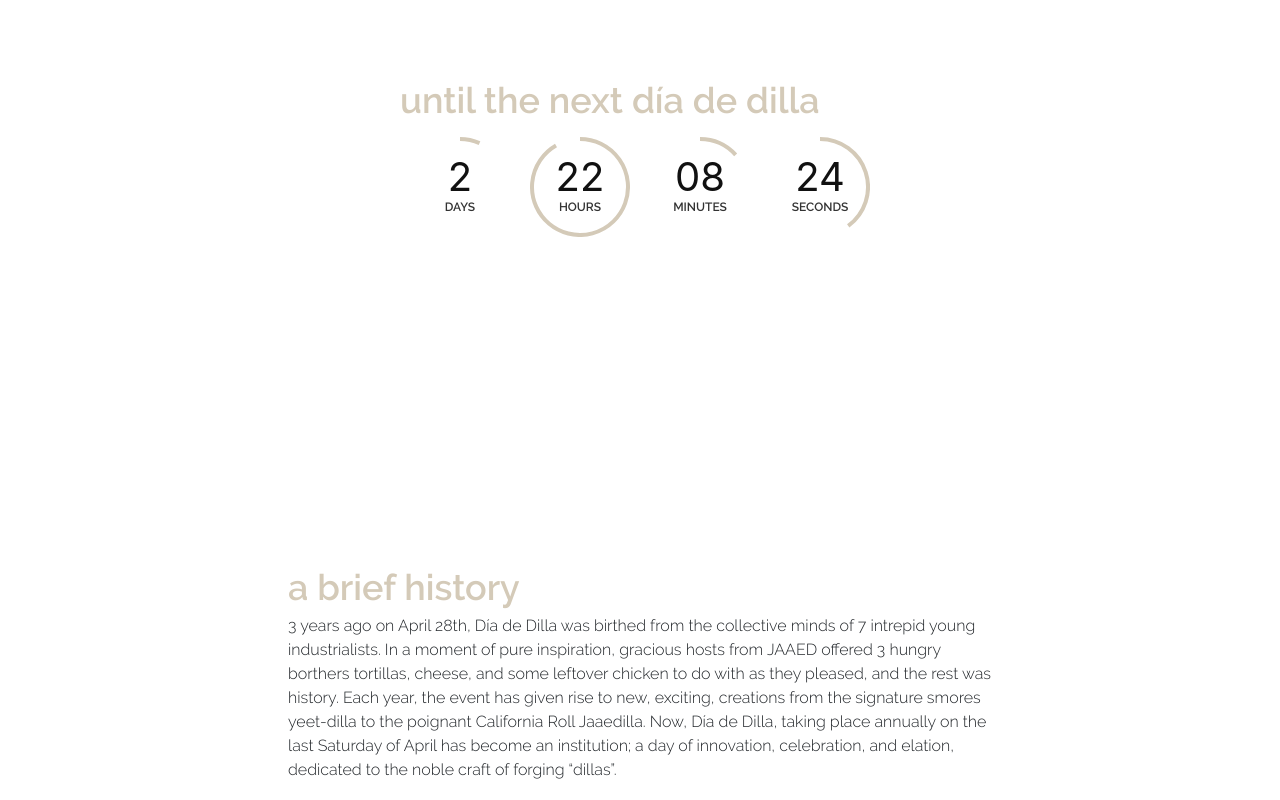
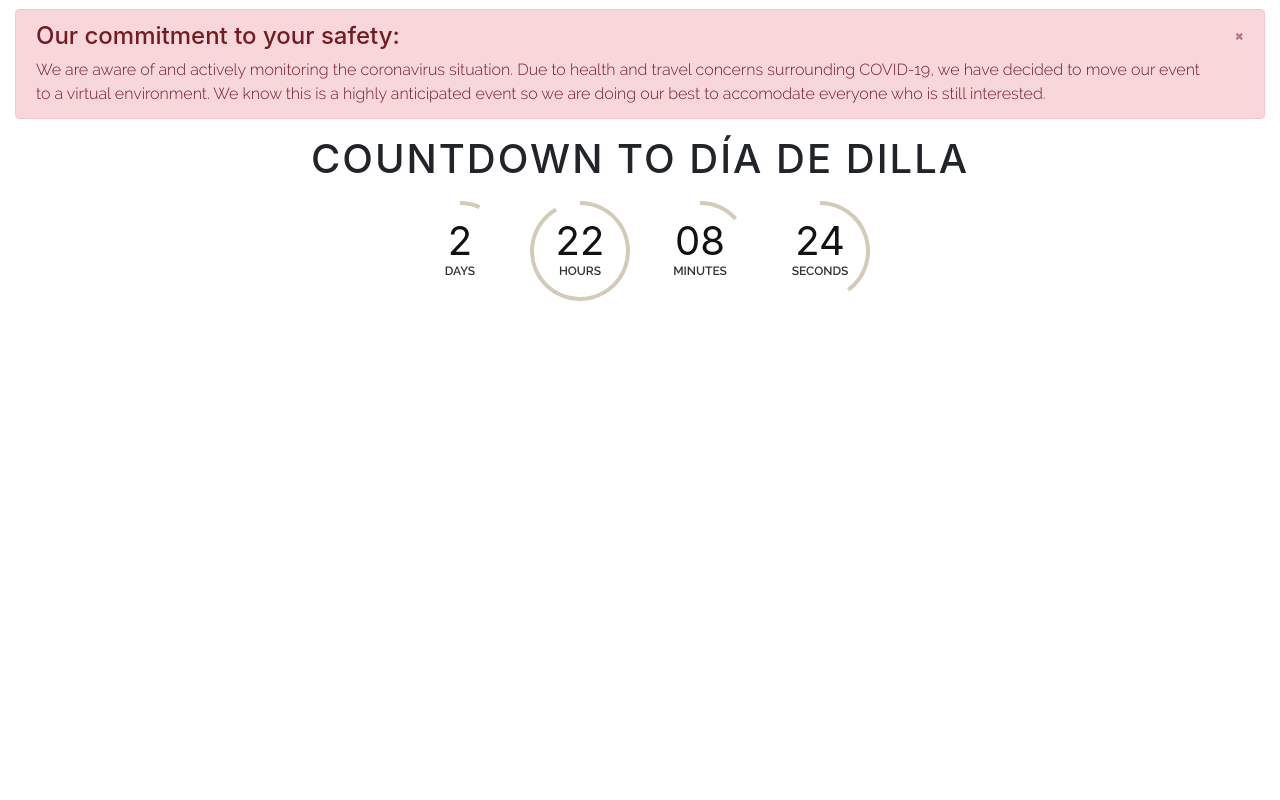
Before and after one commit to diadedilla/diadedilla.github.io, a React (Create React App) app: page / in a window 1280 px wide. Shown: the part 240-1040 px from the top of the page. After the commit the page ends 800 px from the top, so only its background shows below. Built offline with nearby package versions, Linux system fonts and the light colour scheme.

Commit message:
Added footer, updated timer styling

```diff
--- a/src/App.js
+++ b/src/App.js
@@ -5,6 +5,7 @@ import { BrowserRouter as Router, Route } from 'react-router-dom';
 import About from './Components/About';
 import Recipes from './Components/Recipes';
 import Navigation from './Components/Navigation';
+import Footer from './Components/Footer';
 
 class App extends Component {
   constructor(props) {
@@ -23,9 +24,9 @@ class App extends Component {
           <Route exact path="/" component={ About } />
           <Route path={process.env.PUBLIC_URL + "/recipes"} component={ Recipes } />
         </div>
+        <Footer />
       </Router>
     )
-
   }
 }
 
--- a/src/Components/About.jsx
+++ b/src/Components/About.jsx
@@ -9,41 +9,65 @@ import { HISTORY, COVID, ETYMOLOGY } from '../strings'
 export default class About extends Component {
     constructor() {
         super();
+
         this.state = {
-            width: window.innerWidth,
-        };
+            show: true
+        }
     }
 
     render() {
         document.title = 'About Día de Dilla';
+        const handleClose = () => this.setState({ show: false })
 
         return (
             <>
-                <Container style={{ height: '100vh', display: 'flex', justifyContent: 'center', alignItems: 'center', marginTop: '-56px' }} >
-                    <div className='overlay'>
-                        <Alert variant="danger" className='center-column'>
+                <Container style={{ height: '100vh', maxWidth: '100vw', display: 'flex', justifyContent: 'center', alignItems: 'center', marginTop: '-56px'}} >
+                    <Row>
+                    <div className='col-12'>
+                        <Alert show={this.state.show} variant="danger" onClose={handleClose} dismissible>
                             <Alert.Heading>{ COVID.title }</Alert.Heading>
                             <p>
                                 { COVID.body }
                             </p>
                         </Alert>
                     </div>
-                    <Row>
+                    <div className='col-12 col-xs-2'>
                         <Timer timeTillDate='2020-04-25 3:00' timeFormat='YYYY-MM-DD, hh:mm' />
+                    </div>
                     </Row>
                 </Container>
                 <div className='center-column'>
-                    <div className='description'>
+                    <FadeInSection className='description'>
                         <p className='header'>{HISTORY.title}</p>
                         <p>{HISTORY.body}</p>
-                    </div>
-                    <div className='description'>
+                    </FadeInSection>
+                    <FadeInSection className='description'>
                         <p className='header'>{ETYMOLOGY.title}</p>
                         <p>{ETYMOLOGY.body}</p>
-                    </div>
+                    </FadeInSection>
                 </div>
                 <div style={{ paddingBottom: '50px' }} />
             </>
         )
     }
 }
+
+function FadeInSection(props) {
+    const [isVisible, setVisible] = React.useState(true);
+    const domRef = React.useRef();
+    React.useEffect(() => {
+      const observer = new IntersectionObserver(entries => {
+        entries.forEach(entry => setVisible(entry.isIntersecting));
+      });
+      observer.observe(domRef.current);
+      return () => observer.unobserve(domRef.current);
+    }, []);
+    return (
+      <div
+        className={`fade-in-section ${isVisible ? 'is-visible' : ''}`}
+        ref={domRef}
+      >
+        {props.children}
+      </div>
+    );
+  }
--- /dev/null
+++ b/src/Components/Footer.jsx
@@ -0,0 +1,11 @@
+import React, { Component } from 'react';
+import './main.css';
+
+export default class Footer extends Component {
+    render() {
+        return (
+            <div className='footer'>
+                <p className='footer-text'>Have any questions or concerns? Contact us at diadedilla@gmail.com.</p>
+            </div>)
+    }
+}
--- a/src/Components/Timer.jsx
+++ b/src/Components/Timer.jsx
@@ -63,8 +63,10 @@ export default class Timer extends Component {
 
         return (
             <div>
-                <p className='header'>until the next día de dilla</p>
+                {/* <p className='header'>until the next día de dilla</p> */}
+                <h1>countdown to día de dilla</h1>
                 <div className='countdown-wrapper'>
+                    <div className='countdown-wrapper'>
                     {days && (
                         <div className='countdown-item'>
                             <SVGCircle radius={daysRadius} />
@@ -79,6 +81,8 @@ export default class Timer extends Component {
                             <span>hours</span>
                         </div>
                     )}
+                    </div>
+                    <div className='countdown-wrapper'>
                     {minutes && (
                         <div className="countdown-item">
                             <SVGCircle radius={minutesRadius} />
@@ -93,6 +97,7 @@ export default class Timer extends Component {
                             <span>seconds</span>
                         </div>
                     )}
+                    </div>
                 </div>
             </div>
         )
--- a/src/Components/about.css
+++ b/src/Components/about.css
@@ -20,10 +20,6 @@
     /* box-shadow: 0px 0px 5px 1px grey; */
     margin-bottom: 5px;
     /* box-shadow: 0px 0px 5px 1px var(--primary-color); */
-}
-
-.description {
-    margin-bottom: 50px;
 }
 
 .homeBtn {
@@ -66,3 +62,19 @@
     margin-right: auto;
     z-index: 10;
 }
+
+.fade-in-section {
+    opacity: 0;
+    transform: translateY(20vh);
+    visibility: hidden;
+    transition: opacity 0.6s ease-out, transform 1.2s ease-out;
+    will-change: opacity, visibility;
+    margin-bottom: 50px;
+    margin-top: 5px;
+  }
+
+  .fade-in-section.is-visible {
+    opacity: 1;
+    transform: none;
+    visibility: visible;
+  }
--- a/src/Components/main.css
+++ b/src/Components/main.css
@@ -47,6 +47,8 @@
 html, body {
     font-family: Raleway, sans-serif;
     height: 100%;
+    /* width: 100%; */
+    overflow-x: hidden;
 }
 
 span {
@@ -85,3 +87,21 @@ p {
     padding-right: 15vw !important; */
     max-width: 55vw !important;
 }
+
+.footer {
+    height: 100px;
+    width: 100vw;
+    background-color: var(--secondary-color);
+    /* position: relative;
+    bottom: 0; */
+    display: flex;
+    flex-direction: row;
+    justify-content: center;
+    align-items: center;
+}
+
+.footer-text {
+    font-weight: 500px;
+    text-align: center;
+    font-size: 17px;
+}
--- a/src/Components/recipes.css
+++ b/src/Components/recipes.css
@@ -46,7 +46,7 @@
 .modal-btn {
     display: flex;
     flex-direction: row;
-    border-radius: 10px !important;
+    border-radius: 5px !important;
     background-color: white !important;
     color: var(--accent-color) !important;
     border: 2px solid var(--accent-color) !important;
@@ -60,7 +60,11 @@
 .modal-btn:hover {
     background-color: var(--accent-color) !important;
     color: white !important;
-    transform: translateY(-3px);
+    transform: translateY(-2px) !important;
+}
+
+.modal-btn:active {
+    transform: translateY(2px) !important
 }
 
 .recipe {
--- a/src/Components/timer.css
+++ b/src/Components/timer.css
@@ -16,6 +16,7 @@ h1 {
 
 .countdown-wrapper {
     display: flex;
+    flex-direction: row;
     align-items: center;
     justify-content: center;
     flex-wrap: wrap;
--- a/src/strings.js
+++ b/src/strings.js
@@ -2,7 +2,7 @@ export const SMORE = {
     image: 'assets/smore.png',
     label: "s'mores",
     categ: 'yeet-dilla',
-    recip: ''
+    recip: `#### Ingredients\n\n###### Cinnamon Sugar\n- one part cinnamon\n- two parts sugar\n\n###### Yeet-dilla\n- 2 tortillas\n- mini marshmallows\n- graham crackers crumbs\n- semi-sweet chocolate chips\n\n#### Steps\n1. In a medium skillet over medium-high heat, heat one tortilla. Add marshmallows.\n2. As marshmallows begin to melt, distribute chocolate chips and graham cracker crumbs evenly. Season with cinnamon sugar. Add more marshmallows and cover with the second tortilla.\n3. Once the first tortilla begints to crips and the marshmallows melt, use a spatula to flip the yeet-dilla. Cook for another 2 minutes, until the bottom tortilla is cripsy, and transfer to plate.\n4. Top with a thin layer of cinnamon sugar, cut, and enjoy!`
 }
 
 export const POLLO = {
@@ -16,28 +16,28 @@ export const OREO = {
     image: 'assets/oreo.png',
     label: "cookies 'n' creme",
     categ: 'yeet-dilla',
-    recip: `#### Ingredients\n- 2 tortillas\n- thin oreos, crushed\n- mini marshmallows\n\n#### Steps\n1. In a medium skillet over medium-high heat, heat one tortilla. Add marshmallows.\n2. As marshmallows being to melt, add crushed oreo. Add more marshmallows on top and cover with the second tortilla.\n3. Once the first tortilla begins to crisp and the marshmallows melt, about 3 minutes, use a spatula to flip the yeet-dilla. Cook for another 2 minutes, until the bottom tortilla is crispy, and transfer to plate.`
+    recip: `#### Ingredients\n- 2 tortillas\n- thin oreos, crushed\n- mini marshmallows\n\n#### Steps\n1. In a medium skillet over medium-high heat, heat one tortilla. Add marshmallows.\n2. As marshmallows start to melt, add crushed oreo. Add more marshmallows on top and cover with the second tortilla.\n3. Once the first tortilla begins to crisp and the marshmallows melt, about 3 minutes, use a spatula to flip the yeet-dilla. Cook for another 2 minutes, until the bottom tortilla is crispy, and transfer to plate.`
 }
 
 export const CALI = {
     image: 'assets/cali.png',
     label: 'california roll',
     categ: 'jaaedilla',
-    recip: ''
+    recip: `Sorry, this isn't available yet. We are hard at work to make sure that you have the best Día de Dilla™ experience, so check back soon!`
 }
 
 export const TRIPE = {
     image: 'assets/tripe.png',
     label: 'refrigerated half-week old food court beef tripe but it still tasted pretty good',
     categ: 'jaaedilla',
-    recip: ''
+    recip: `Sorry, this isn't available yet. We are hard at work to make sure that you have the best Día de Dilla™ experience, so check back soon!`
 }
 
 export const CARNE = {
     image: 'assets/carne.png',
     label: 'carne asada',
     categ: 'yeetadilla',
-    recip: ''
+    recip: `Sorry, this isn't available yet. We are hard at work to make sure that you have the best Día de Dilla™ experience, so check back soon!`
 }
 
 export const HISTORY = {
```
